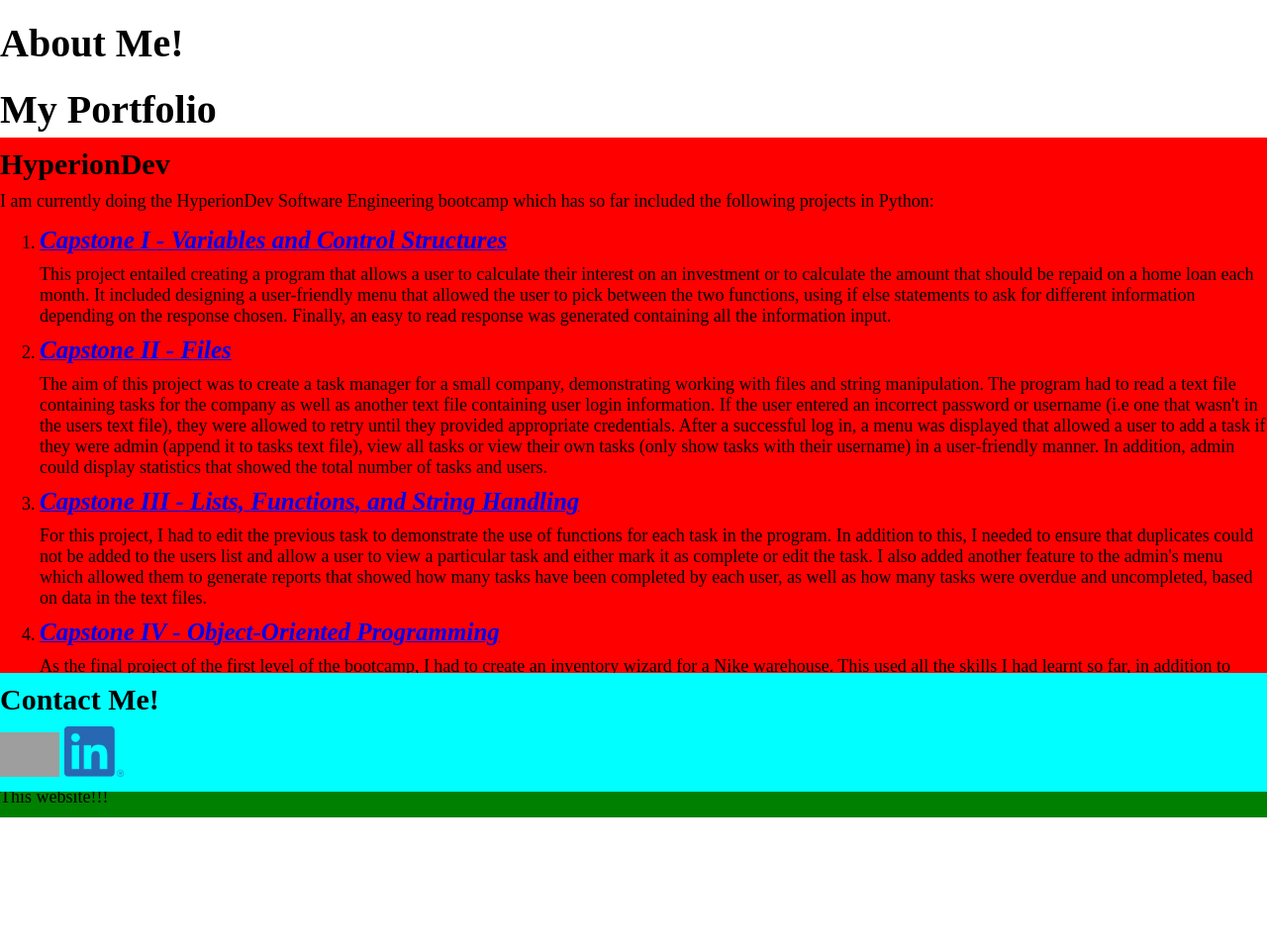
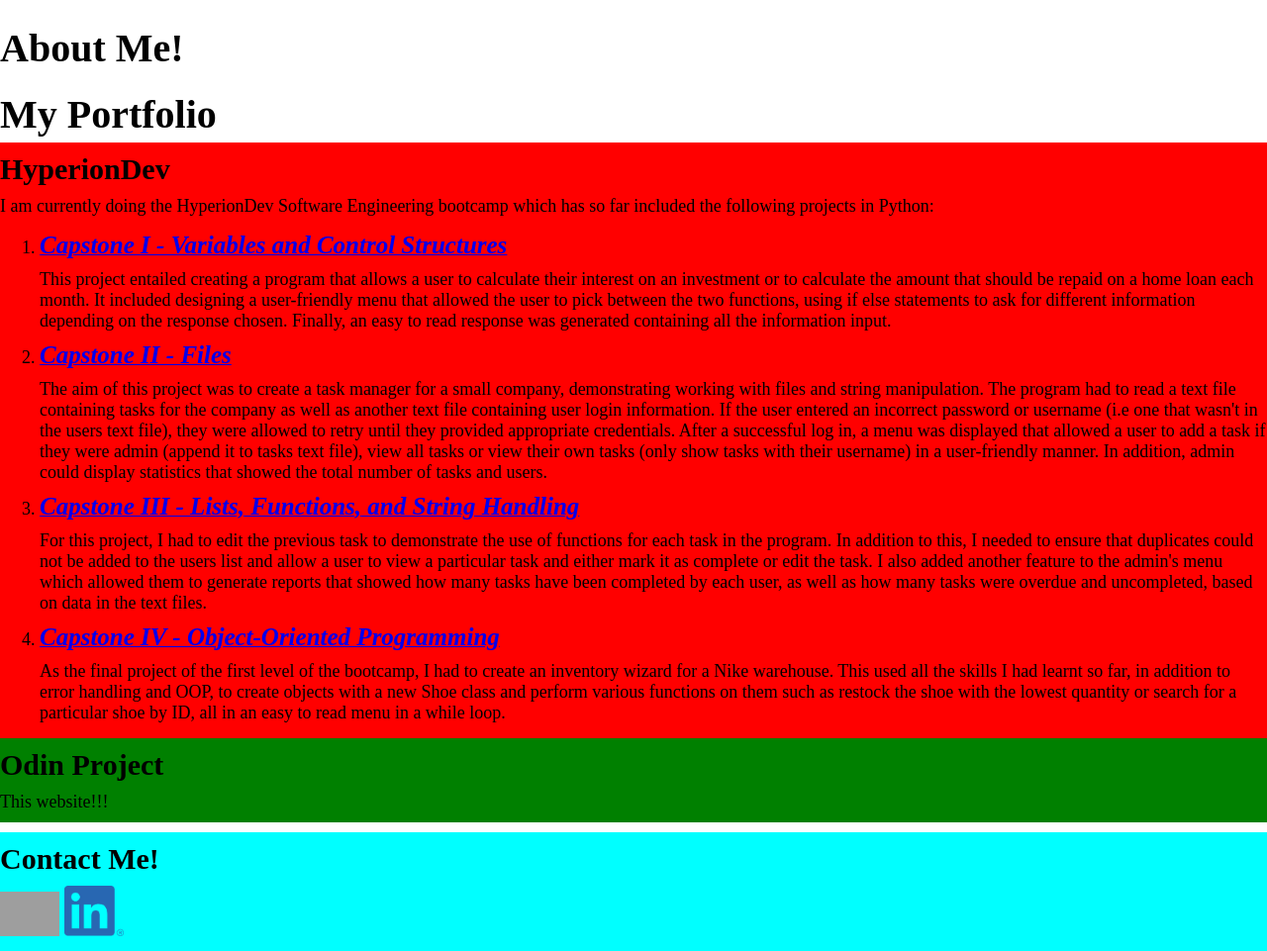
Before and after one commit to tnaccarato/portfolio-website, a plain HTML site: page index.html in a window 1280 px wide. Shown: the whole page at 99% size. Drawn offline with Linux system fonts and the light colour scheme; grey boxes are pictures that could not be loaded.

Commit message:
Change contact details to footer

```diff
--- a/index.html
+++ b/index.html
@@ -7,6 +7,7 @@
     </head>
 
     <body>
+        <div class="content">
             <div class="about-me">
                 <h1>About Me!</h1>
             </div>
@@ -75,8 +76,9 @@
                 <p>This website!!!</p>
                 </div>
             </div>
+        </div>
 
-        <div class="contact-me">
+        <footer class="contact-me">
             <h2>Contact Me!</h2>
             <a href = "https://github.com/tnaccarato">
                 <img src="images/Octocat.png" alt = "Github Octocat Logo"
@@ -85,6 +87,7 @@
                 <img src="images/LI-In-Bug.png" alt = "LinkedIn in Logo"
                 width=80 height= auto ></a>
             </a>
-        </div>
+        </footer>
+
     </body>
 </html>
--- a/style.css
+++ b/style.css
@@ -6,6 +6,18 @@
     padding-bottom: 5px;
 }
 
+html, body {
+    height: 100%;
+}
+
+body{
+    display: flex;
+    flex-direction: column;
+}
+
+.content {
+    flex: 1 0 auto;
+}
 h1 {
     font-size: 40px;
 }
@@ -32,10 +44,7 @@ h2 {
     background-color: green;
 }
 
-.contact-me {
-    position: sticky;
-    bottom: 0;
+footer.contact-me {
+    background-color: aqua;
+    flex-shrink: 0;
 }
-div.contact-me {
-    background-color: aqua;
-}
```
Lines whose indentation alone changed are shown as unchanged.
